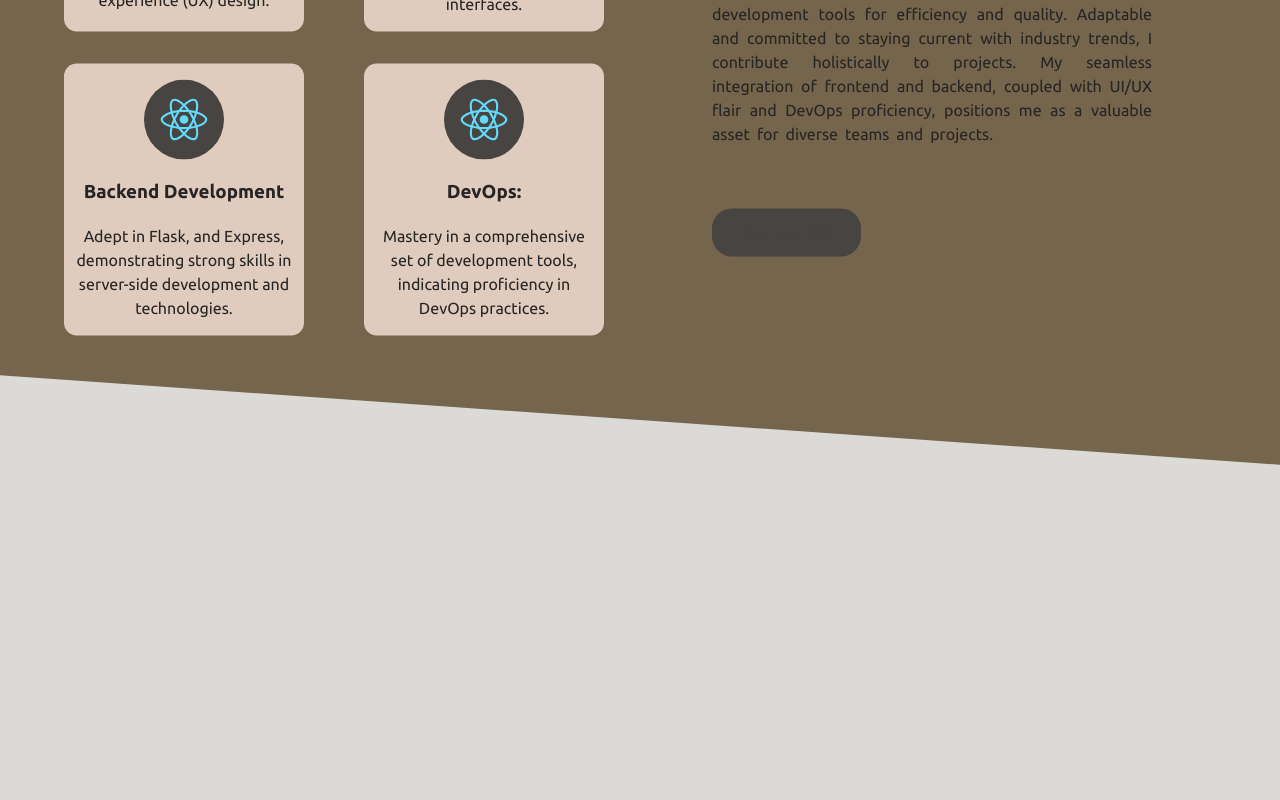
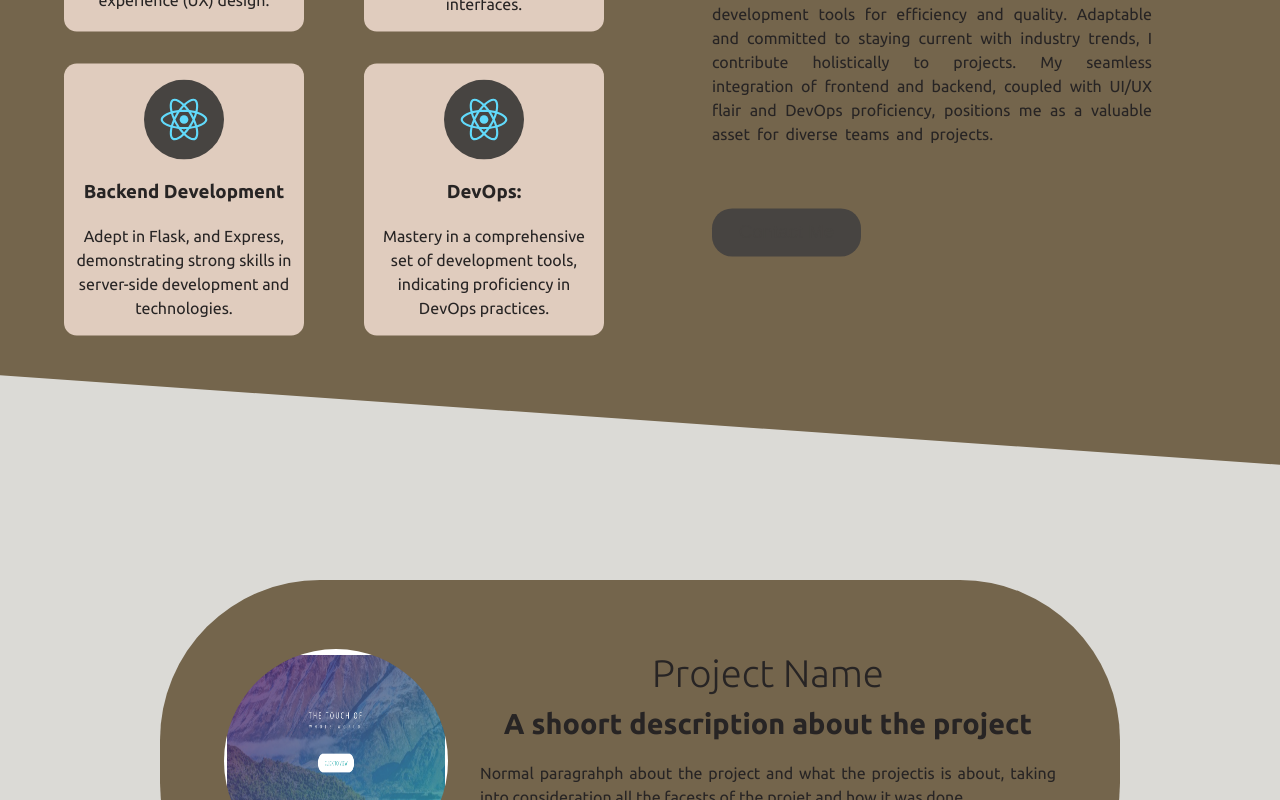
Before and after one commit to Nnya-be/portfolio, a React (Create React App) app: page / in a window 1280 px wide. Shown: the part 1356-2156 px from the top of the page. Before the commit the page ends 1821 px from the top, so only its background shows below. Built offline with nearby package versions, Linux system fonts and the light colour scheme.

Commit message:
Added: the components into the app

```diff
--- a/src/App.js
+++ b/src/App.js
@@ -4,13 +4,19 @@ import "./App.css";
 import "./styles/styles.scss";
 import Home from "./pages/Home";
 import Skills from "./components/Skills";
+import Projects from "./components/Projects";
+import { Testimonials } from "./components/Testimonials";
+
 function App() {
   return (
-  <div className="App">
-        <Navigation></Navigation>
-        <Home></Home>
-        <Skills></Skills>
-  </div>);
+    <div className="App">
+      <Navigation></Navigation>
+      <Home></Home>
+      <Skills></Skills>
+      <Projects></Projects>
+      <Testimonials></Testimonials>
+    </div>
+  );
 }
 
 export default App;
```
